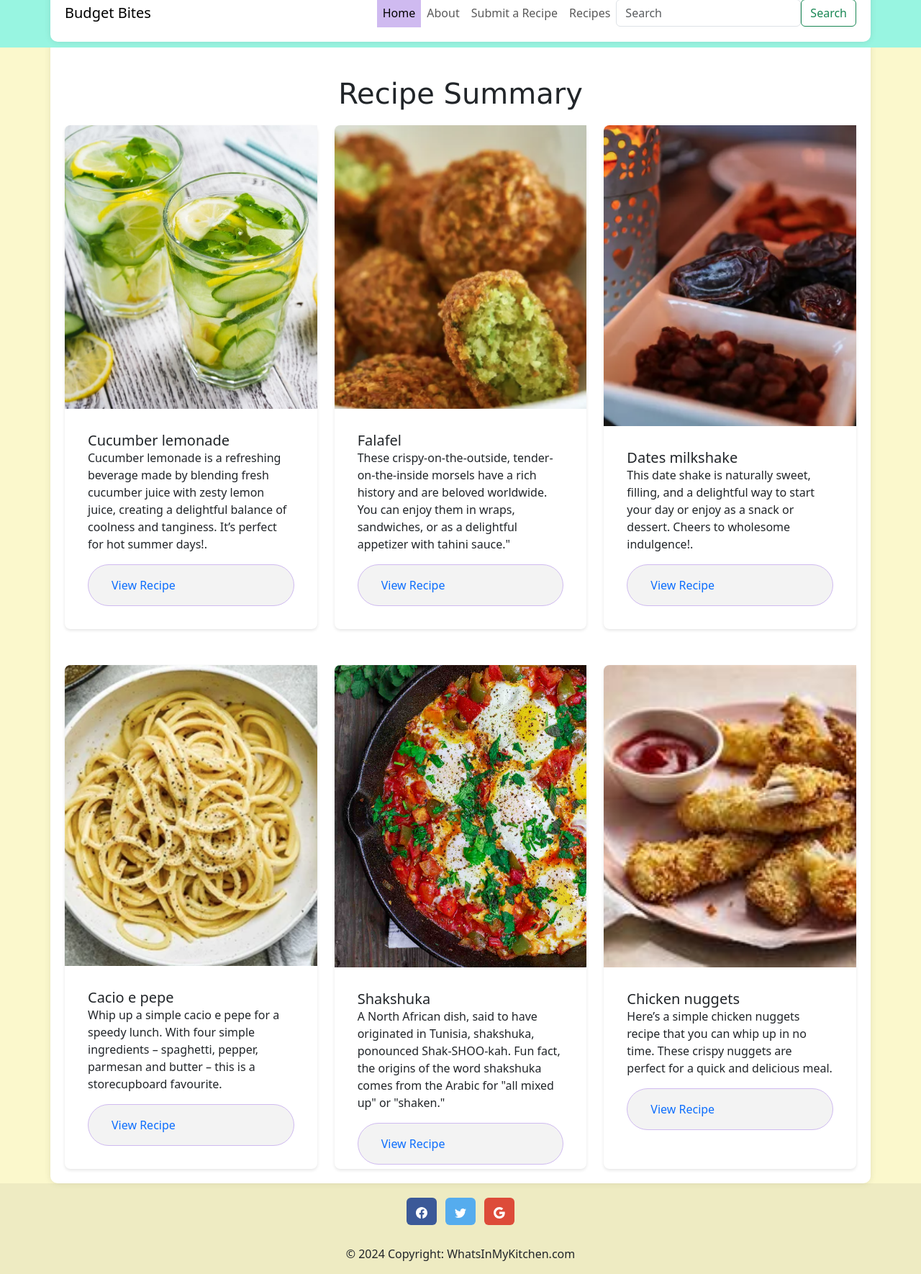
After one commit to TanyaWaqanika/CookingMamas, a Flask app: page /recipe in a window 1280 px wide. The commit adds this page. Shown: the whole page at 72% size. Run offline with Flask 3, Linux system fonts and the light colour scheme.

Commit message:
Added recipe landing page
added new page
tidied up css

```diff
--- a/application/routes.py
+++ b/application/routes.py
@@ -64,3 +64,7 @@ def search():
 @app.route('/submitsuccess')
 def success_submit():
     return render_template('submitRecipeSuccess.html', title='Success')
+
+@app.route('/recipe')
+def recipe_landing():
+    return render_template('recipeLanding.html')
--- a/application/static/main_styles.css
+++ b/application/static/main_styles.css
@@ -154,7 +154,7 @@ color: #CCCFFB;
 .image-container {
     height: 70vh;
     overflow: hidden; /* Hide overflow content */
-    padding-bottom: 30px
+    padding-bottom: 10px
 }
 
 .image-container img {
@@ -174,10 +174,26 @@ color: #CCCFFB;
 .recipe-card{
     display: flex;
     flex-direction: column;
-    height: 500px; /* Ensure cards have the same height */
+    border-radius: 8px;
+    box-shadow: 0 2px 4px rgba(0, 0, 0, 0.1);
+    height: 700px; /* Ensure cards have the same height */
 }
 
 .recipe-card-img-top {
+    border-top-left-radius: 8px;
     height: 60%; /* Set the image height to 60% of the card height */
     object-fit: cover; /* Ensure the image covers the container */
 }
+
+.card-body{
+    display: flex;
+    flex-direction: column;
+    border-bottom-radius: 8px;
+    padding:2rem
+
+
+}
+ .recipe-card:hover {
+     transform: translateY(-5px);
+     box-shadow: 0 10px 10px rgba(0, 0, 0, 0.3);
+}
--- a/application/templates/layout.html
+++ b/application/templates/layout.html
@@ -55,20 +55,20 @@
                     </li>
 
             <!-- Dropdown button -->
-                    <li class="nav-item dropdown">
-                        <a class="nav-link dropdown-toggle" href="#" role="button" data-bs-toggle="dropdown" aria-expanded="false">Recipes</a>
-                            <div class="dropdown-menu" aria-labelledby="dropdown04">
+<!--                    <li class="nav-item dropdown">-->
+<!--                        <a class="nav-link dropdown-toggle" href="#" role="button" data-bs-toggle="dropdown" aria-expanded="false">Recipes</a>-->
+<!--                            <div class="dropdown-menu" aria-labelledby="dropdown04">-->
 
-                                <!-- Dropdown options -->
-                                <a class="dropdown-item" href="#">Vegetarian</a>
-                                <a class="dropdown-item" href="#">Vegan</a>
-                                <a class="dropdown-item" href="#">Halal</a>
-                                <a class="dropdown-item" href="#">Pescatarian</a>
-                            </div>
+<!--                                &lt;!&ndash; Dropdown options &ndash;&gt;-->
+<!--                                <a class="dropdown-item" href="#">Vegetarian</a>-->
+<!--                                <a class="dropdown-item" href="#">Vegan</a>-->
+<!--                                <a class="dropdown-item" href="#">Halal</a>-->
+<!--                                <a class="dropdown-item" href="#">Pescatarian</a>-->
+<!--                            </div>-->
 
 
-                        <!-- Navbar Options -->
-                    </li>
+<!--                        &lt;!&ndash; Navbar Options &ndash;&gt;-->
+<!--                    </li>-->
                     <li class="nav-item">
                         <a class="nav-link" href="/about/name" >About</a>
                     </li>
@@ -76,7 +76,7 @@
                         <a class="nav-link" href="/submitrecipe" >Submit a Recipe</a>
                     </li>
                     <li class="nav-item">
-                        <a class="nav-link" href="/login">Login</a>
+                        <a class="nav-link" href="/recipe">Recipes</a>
                     </li>
                 </ul>
             </div>
--- a/application/templates/recipe.html
+++ b/application/templates/recipe.html
@@ -38,7 +38,7 @@
                         <h5 class="card-title">Cacio e pepe</h5>
                         <p class="card-text">Whip up a simple cacio e pepe for a speedy lunch. With four simple
                             ingredients – spaghetti, pepper, parmesan and butter – this is a storecupboard favourite.</p>
-                        <a href="/recipe/1" class="btn btn-primary">View Recipe</a>
+                        <a href="/recipe/1" class="button-value">View Recipe</a>
                     </div>
                 </div>
             </div>
@@ -51,7 +51,7 @@
                         <p class="card-text">A North African dish, said to have originated in Tunisia, shakshuka,
                             ponounced Shak-SHOO-kah. Fun fact, the origins of the word shakshuka comes from the Arabic
                             for "all mixed up" or "shaken."</p>
-                        <a href="/recipe/2" class="btn btn-primary">View Recipe</a>
+                        <a href="/recipe/2" class="button-value">View Recipe</a>
                     </div>
                 </div>
             </div>
@@ -62,7 +62,7 @@
                         <h5 class="card-title">Dates milkshake</h5>
                         <p class="card-text">This date shake is naturally sweet, filling, and a delightful way to start
                             your day or enjoy as a snack or dessert. Cheers to wholesome indulgence!.</p>
-                        <a href="/recipe/11" class="btn btn-primary">View Recipe</a>
+                        <a href="/recipe/11" class="button-value">View Recipe</a>
                     </div>
                 </div>
             </div>
--- /dev/null
+++ b/application/templates/recipeLanding.html
@@ -0,0 +1,87 @@
+{% extends "layout.html" %}
+
+{% block body_content %}
+    <div class="container">
+        <div style="margin-top: 50px;"></div>
+        <h1>Recipe Summary</h1>
+        <div style="margin-top: 20px;"></div>
+        <div class="row">
+            <div class="col-lg-4">
+                <div class="recipe-card">
+                    <img src="/static/images/cucumberlemonade.jpg" class="recipe-card-img-top" alt="Suggested Recipe 1">
+                    <div class="card-body">
+                        <h5 class="card-title">Cucumber lemonade</h5>
+                        <p class="card-text"> Cucumber lemonade is a refreshing beverage made by blending
+                            fresh cucumber juice with zesty lemon juice, creating a delightful balance of
+                            coolness and tanginess. It’s perfect for hot summer days!.</p>
+                        <a href="/recipe/17" class="button-value">View Recipe</a>
+                    </div>
+                </div>
+            </div>
+            <div class="col-lg-4">
+                <div class="recipe-card">
+                    <img src="/static/images/falafel.png" class="recipe-card-img-top"
+                         alt="Suggested Recipe 2">
+                    <div class="card-body">
+                        <h5 class="card-title">Falafel</h5>
+                        <p class="card-text">These crispy-on-the-outside, tender-on-the-inside morsels
+                            have a rich history and are beloved worldwide. You can enjoy them in wraps,
+                            sandwiches, or as a delightful appetizer with tahini sauce."</p>
+                        <a href="/recipe/15" class="button-value">View Recipe</a>
+                    </div>
+                </div>
+            </div>
+            <div class="col-lg-4">
+                <div class="recipe-card">
+                    <img src="/static/images/datemilkshake.png" class="recipe-card-img-top" alt="Suggested Recipe 3">
+                    <div class="card-body">
+                        <h5 class="card-title">Dates milkshake</h5>
+                        <p class="card-text">This date shake is naturally sweet, filling, and a delightful way to start
+                            your day or enjoy as a snack or dessert. Cheers to wholesome indulgence!.</p>
+                        <a href="/recipe/11" class="button-value">View Recipe</a>
+                    </div>
+                </div>
+            </div>
+<div style="margin-top: 50px;"></div>
+
+        </div>
+
+        <div class="row">
+            <div class="col-lg-4">
+                <div class="recipe-card">
+                    <img src="/static/images/CacioePepe.png" class="recipe-card-img-top" alt="Suggested Recipe 1">
+                    <div class="card-body">
+                        <h5 class="card-title">Cacio e pepe</h5>
+                        <p class="card-text">Whip up a simple cacio e pepe for a speedy lunch. With four simple
+                            ingredients – spaghetti, pepper, parmesan and butter – this is a storecupboard favourite.</p>
+                        <a href="/recipe/1" class="button-value">View Recipe</a>
+                    </div>
+                </div>
+            </div>
+            <div class="col-lg-4">
+                <div class="recipe-card">
+                    <img src="/static/images/Shakshuka-Recipe-The-Mediterranean-Dish-100.jpg" class="recipe-card-img-top"
+                         alt="Suggested Recipe 2">
+                    <div class="card-body">
+                        <h5 class="card-title">Shakshuka</h5>
+                        <p class="card-text">A North African dish, said to have originated in Tunisia, shakshuka,
+                            ponounced Shak-SHOO-kah. Fun fact, the origins of the word shakshuka comes from the Arabic
+                            for "all mixed up" or "shaken."</p>
+                        <a href="/recipe/2" class="button-value">View Recipe</a>
+                    </div>
+                </div>
+            </div>
+            <div class="col-lg-4">
+                <div class="recipe-card">
+                    <img src="/static/images/chickennuggets.jpeg" class="recipe-card-img-top" alt="Suggested Recipe 3">
+                    <div class="card-body">
+                        <h5 class="card-title">Chicken nuggets</h5>
+                        <p class="card-text"> Here’s a simple chicken nuggets recipe that you can whip up in no time.
+                            These crispy nuggets are perfect for a quick and delicious meal.</p>
+                        <a href="/recipe/20" class="button-value">View Recipe</a>
+                    </div>
+                </div>
+            </div>
+        </div>
+    </div>
+{% endblock %}
```
